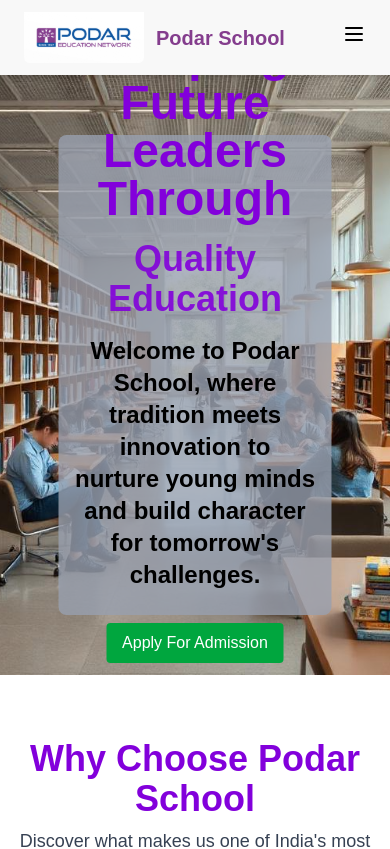
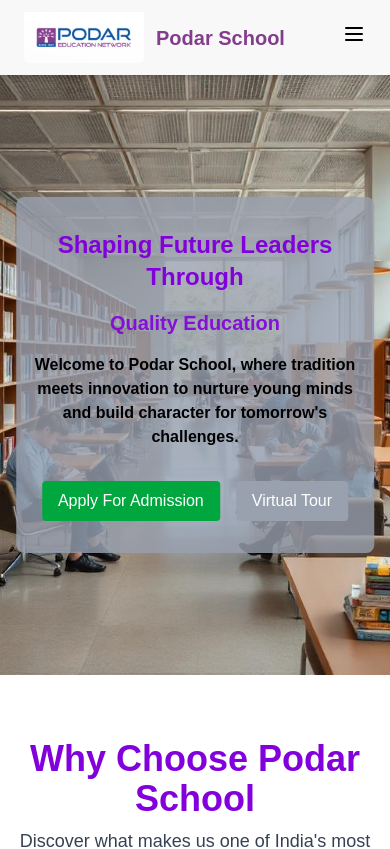
Before and after one commit to meshramaditya/Podar-school, a Next.js app: page / in a window 390 px wide. Shown: the top 849 px of the page. Built offline with nearby package versions, Linux system fonts and the light colour scheme.

Commit message:
landing page make full responsive , fix image and hero section

```diff
--- a/src/app/page.tsx
+++ b/src/app/page.tsx
@@ -159,15 +159,21 @@
        {/* Overlay Text */}
 <div className="absolute top-1/2 left-1/2 transform -translate-x-1/2 -translate-y-1/2
       flex flex-col items-center justify-center text-center px-4
-                bg-gray-400/80 h-[80%] w-[70%] rounded-lg">
-          <h1 className="text-5xl font-bold text-purple-700 00 mb-4">
+      bg-gray-400/80 rounded-lg w-11/12 sm:w-4/5 lg:w-3/5 h-auto py-8">
+
+  <h1 className="text-2xl sm:text-3xl md:text-5xl font-bold text-purple-700 mb-4">
     Shaping Future Leaders Through
   </h1>
-          <h2 className="text-4xl font-bold text-purple-700/90 mb-4">Quality Education</h2>
-          <p className="text-2xl text-black font-semibold mb-8 max-w-2xl">
+
+  <h2 className="text-xl sm:text-2xl md:text-4xl font-bold text-purple-700/90 mb-4">
+    Quality Education
+  </h2>
+
+  <p className="text-base sm:text-lg md:text-2xl text-black font-semibold mb-8 max-w-2xl">
     Welcome to Podar School, where tradition meets innovation to nurture
     young minds and build character for tomorrow&apos;s challenges.
   </p>
+
   <div className="flex gap-4 flex-wrap justify-center">
     <Link href="/contact">
       <button className="bg-green-600 text-white px-4 py-2 rounded hover:bg-green-700 transition">
@@ -181,6 +187,7 @@
     </Link>
   </div>
 </div>
+
       </section>
 
       {/* Why Choose Podar Section */}
@@ -374,13 +381,16 @@
               key={facility.id}
               className="bg-white border rounded-lg shadow p-6 text-center transition hover:scale-105 flex flex-col items-start"
             >
-            <div className="bg-gray-200 rounded-lg w-80 h-60 mb-4">
-              {/* Image placeholder */}
-              <img src={facility.image} alt={facility.title} className="w-full h-full object-cover rounded-lg" />
+              {/* Image */}
+              <div className="w-full mb-4 rounded-lg overflow-hidden bg-gray-200">
+                <img
+                  src={facility.image}
+                  alt={facility.title}
+                  className="w-full h-auto object-cover"
+                />
               </div>
-            <h2 className="font-bold mb-2 text-gray-800 ">
-              {facility.title}
-            </h2>
+
+              <h2 className="font-bold mb-2 text-gray-800">{facility.title}</h2>
               <p className="text-gray-600 text-sm items-start">{facility.desc}</p>
             </div>
           ))}
@@ -405,6 +415,7 @@
           )}
         </div>
       </section>
+
 
     {/* community reviews */}
       <section className="bg-white py-16 px-4">
```
Lines whose indentation alone changed are shown as unchanged.
